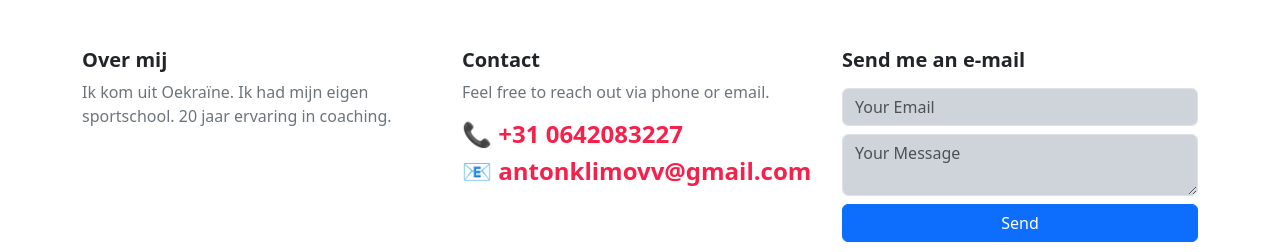
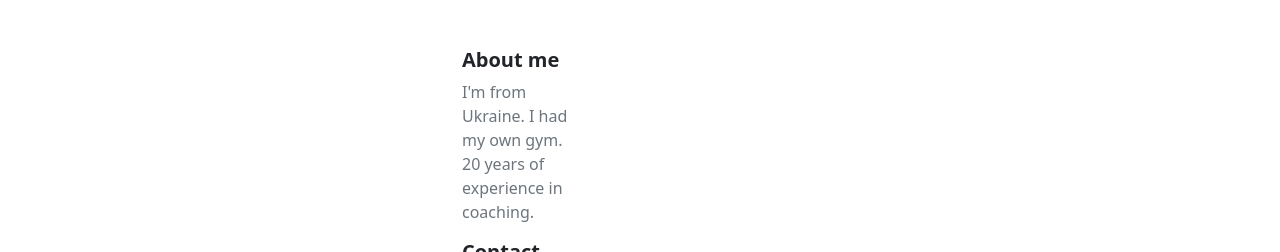
Before and after one commit to drPapus/overwinnen, a plain HTML site: page index.html in a window 1280 px wide. Shown: the part 7305-7557 px from the top of the page. Drawn offline with nearby package versions, Linux system fonts and the light colour scheme.

Commit message:
footer text

```diff
--- a/index.html
+++ b/index.html
@@ -986,12 +986,12 @@
       <div class="container">
         <div class="row justify-content-center">
           <div class="col-lg-4 col-md-4 col-sm-6">
-            <h5 class="fw-bold">Over mij</h5>
-            <p class="text-secondary">
-              Ik kom uit Oekraïne. Ik had mijn eigen sportschool. 20 jaar ervaring in coaching.
-
-            </p>
-          </div>
+            <div class="col-lg-4 col-md-4 col-sm-6">
+              <h5 class="fw-bold">About me</h5>
+              <p class="text-secondary">
+                I'm from Ukraine. I had my own gym. 20 years of experience in coaching.
+              </p>
+            </div>
           <div class="col-lg-4 col-md-4 col-sm-6">
             <h5 class="fw-bold">Contact</h5>
             <p class="text-secondary">
```
